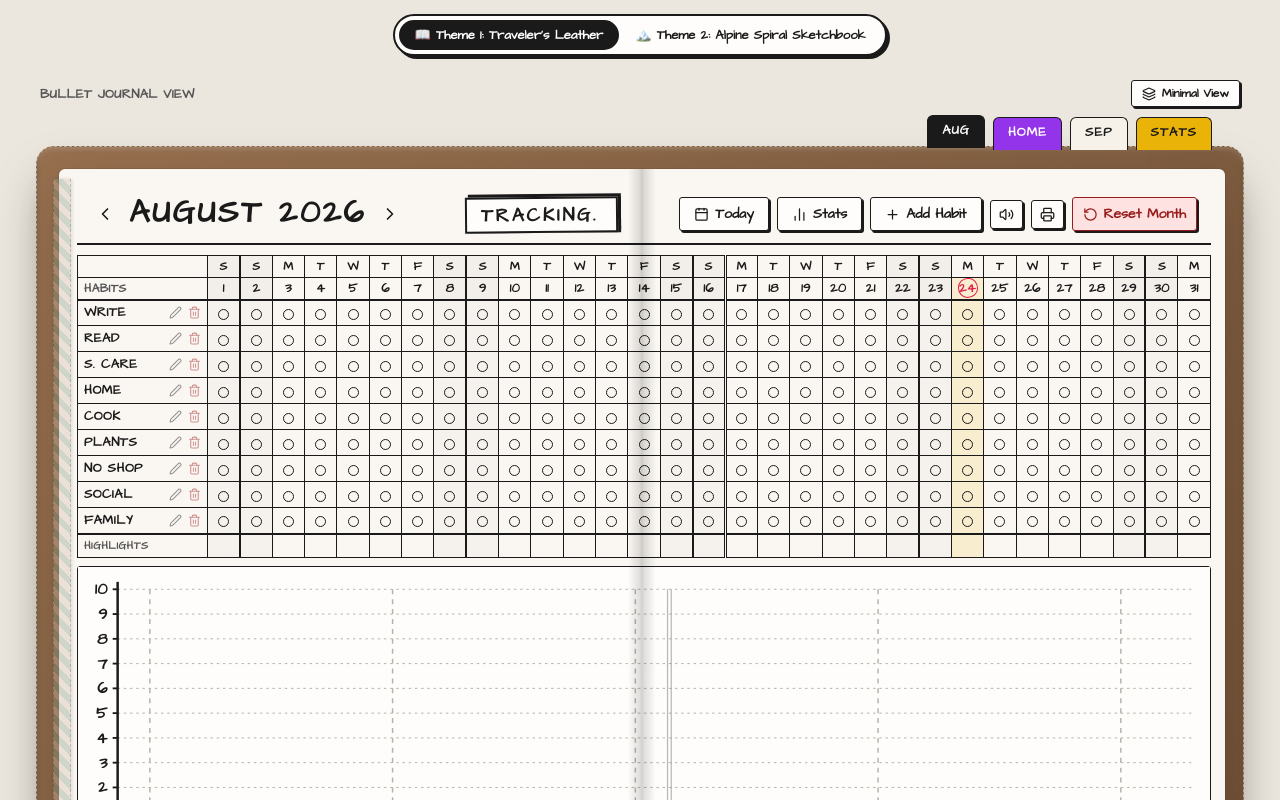
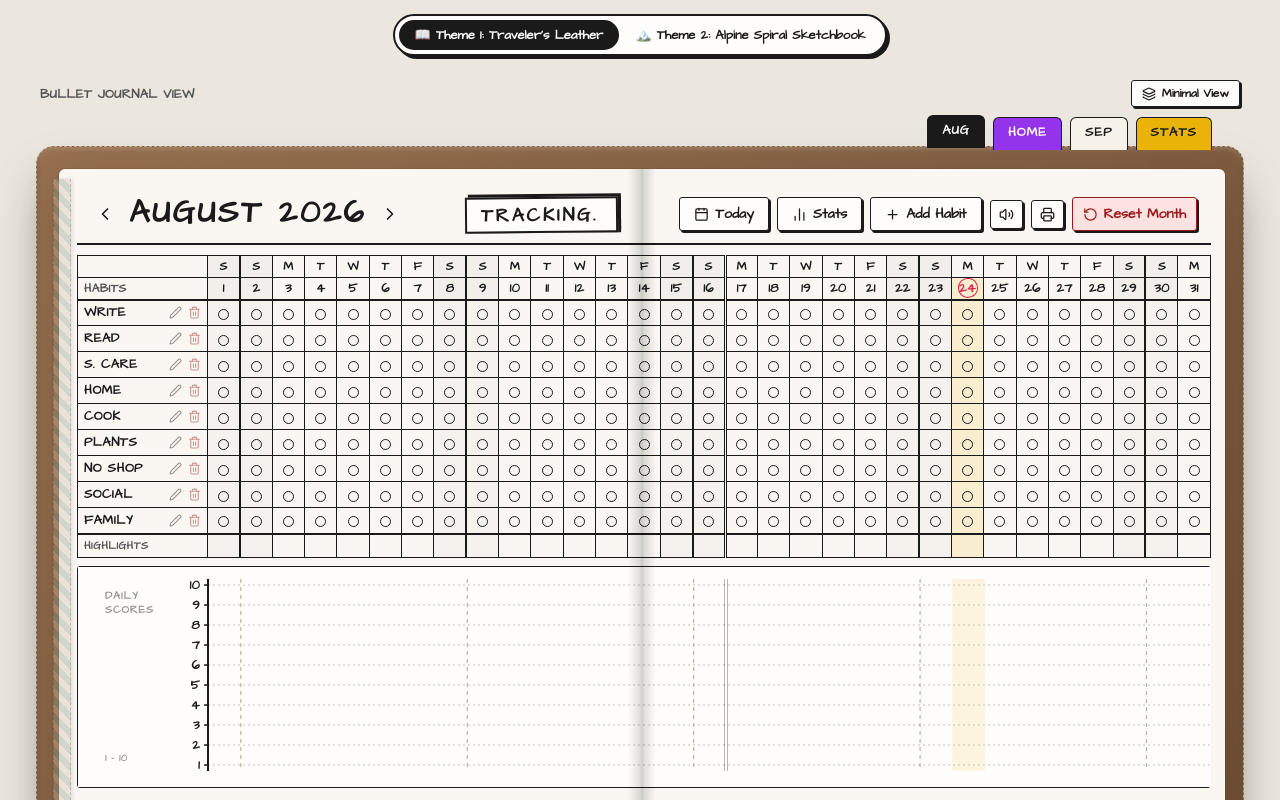
Before and after one commit to jagwalansh/habit-tracker, a Next.js app: page / in a window 1280 px wide. Shown: the top 800 px of the page. Built offline with nearby package versions, Linux system fonts and the light colour scheme.

Commit message:
fix: align metric chart points and grid with monthly habit calendar date columns

```diff
--- a/components/MetricChart.tsx
+++ b/components/MetricChart.tsx
@@ -1,6 +1,6 @@
 'use client';
 
-import React, { useState } from 'react';
+import React, { useState, useEffect, useCallback, useRef } from 'react';
 import { DayMetric } from '../lib/types';
 import { DayInfo } from '../lib/utils';
 import { Edit3 } from 'lucide-react';
@@ -24,23 +24,164 @@ export const MetricChart: React.FC<MetricChartProps> = ({
   const [hoveredDay, setHoveredDay] = useState<number | null>(null);
   const [hoveredY, setHoveredY] = useState<number | null>(null);
 
+  const scrollContainerRef = useRef<HTMLDivElement>(null);
+  const containerRef = useRef<HTMLDivElement>(null);
+
   const numDays = days.length;
   const spineDayThreshold = Math.ceil(numDays / 2);
 
   // SVG coordinate dimensions
   const chartHeight = 220;
-  const paddingLeft = 32;
-  const paddingRight = 14;
   const paddingTop = 18;
   const paddingBottom = 22;
 
+  const minChartWidth = 130 + numDays * 26;
+  const [chartWidth, setChartWidth] = useState<number>(() => Math.max(minChartWidth, 936));
+  const [habitColWidth, setHabitColWidth] = useState<number>(130);
+  const [dayPositions, setDayPositions] = useState<Record<number, number>>({});
+  const [weekBounds, setWeekBounds] = useState<Record<number, number>>({});
+  const [spineX, setSpineX] = useState<number | null>(null);
+
   const yLevels = [10, 9, 8, 7, 6, 5, 4, 3, 2, 1];
 
+  // Measure table DOM column positions to achieve pixel-perfect alignment
+  const updateAlignment = useCallback(() => {
+    if (!containerRef.current) return;
+    const chartRect = containerRef.current.getBoundingClientRect();
+    if (chartRect.width > 0) {
+      setChartWidth(chartRect.width);
+    }
+
+    const table = document.getElementById('habit-matrix-table');
+    if (!table) return;
+
+    const nameCol = table.querySelector('.habit-name-col');
+    if (nameCol) {
+      const nameRect = nameCol.getBoundingClientRect();
+      if (nameRect.width > 0) {
+        setHabitColWidth(nameRect.width);
+      }
+    }
+
+    const centers: Record<number, number> = {};
+    const wBounds: Record<number, number> = {};
+    let sX: number | null = null;
+
+    days.forEach((d) => {
+      const th = table.querySelector(`[data-day-col="${d.dayNumber}"]`);
+      if (th) {
+        const thRect = th.getBoundingClientRect();
+        // Distance from chart's left edge to column center
+        const center = thRect.left - chartRect.left + thRect.width / 2;
+        centers[d.dayNumber] = center;
+
+        if (d.dayOfWeekIndex === 6) {
+          wBounds[d.dayNumber] = thRect.right - chartRect.left;
+        }
+        if (d.dayNumber === spineDayThreshold) {
+          sX = thRect.right - chartRect.left;
+        }
+      }
+    });
+
+    if (Object.keys(centers).length > 0) {
+      setDayPositions(centers);
+    }
+    if (Object.keys(wBounds).length > 0) {
+      setWeekBounds(wBounds);
+    }
+    if (sX !== null) {
+      setSpineX(sX);
+    }
+  }, [days, spineDayThreshold]);
+
+  // Keep alignment synced on mount, resize, and DOM updates
+  useEffect(() => {
+    updateAlignment();
+    const timer1 = setTimeout(updateAlignment, 50);
+    const timer2 = setTimeout(updateAlignment, 200);
+
+    const handleResize = () => {
+      updateAlignment();
+    };
+    window.addEventListener('resize', handleResize);
+
+    let ro: ResizeObserver | null = null;
+    if (typeof ResizeObserver !== 'undefined' && containerRef.current) {
+      ro = new ResizeObserver(() => updateAlignment());
+      ro.observe(containerRef.current);
+      const table = document.getElementById('habit-matrix-table');
+      if (table) ro.observe(table);
+    }
+
+    return () => {
+      clearTimeout(timer1);
+      clearTimeout(timer2);
+      window.removeEventListener('resize', handleResize);
+      ro?.disconnect();
+    };
+  }, [updateAlignment]);
+
+  // Synchronize horizontal scrolling between habit grid and metric chart
+  useEffect(() => {
+    const chartScroll = scrollContainerRef.current;
+    const gridScroll = document.getElementById('habit-grid-scroll-container');
+    if (!chartScroll || !gridScroll) return;
+
+    let isSyncingChart = false;
+    let isSyncingGrid = false;
+
+    const onGridScroll = () => {
+      if (isSyncingGrid) return;
+      isSyncingChart = true;
+      chartScroll.scrollLeft = gridScroll.scrollLeft;
+      requestAnimationFrame(() => {
+        isSyncingChart = false;
+      });
+    };
+
+    const onChartScroll = () => {
+      if (isSyncingChart) return;
+      isSyncingGrid = true;
+      gridScroll.scrollLeft = chartScroll.scrollLeft;
+      requestAnimationFrame(() => {
+        isSyncingGrid = false;
+      });
+    };
+
+    gridScroll.addEventListener('scroll', onGridScroll, { passive: true });
+    chartScroll.addEventListener('scroll', onChartScroll, { passive: true });
+
+    return () => {
+      gridScroll.removeEventListener('scroll', onGridScroll);
+      chartScroll.removeEventListener('scroll', onChartScroll);
+    };
+  }, []);
+
   // Helper to calculate X and Y coordinates
-  const getX = (dayNumber: number, totalWidth: number) => {
-    const availableWidth = totalWidth - paddingLeft - paddingRight;
-    const colWidth = availableWidth / numDays;
-    return paddingLeft + (dayNumber - 0.5) * colWidth;
+  const getColWidth = () => {
+    const avail = chartWidth - habitColWidth;
+    return avail / numDays;
+  };
+
+  const getDayX = (dayNumber: number) => {
+    if (dayPositions[dayNumber] != null) {
+      return dayPositions[dayNumber];
+    }
+    const colWidth = getColWidth();
+    return habitColWidth + (dayNumber - 0.5) * colWidth;
+  };
+
+  const getSpineDividerX = () => {
+    if (spineX != null) return spineX;
+    const colWidth = getColWidth();
+    return habitColWidth + spineDayThreshold * colWidth;
+  };
+
+  const getWeekDividerX = (dayNumber: number) => {
+    if (weekBounds[dayNumber] != null) return weekBounds[dayNumber];
+    const colWidth = getColWidth();
+    return habitColWidth + dayNumber * colWidth;
   };
 
   const getY = (value: number) => {
@@ -51,14 +192,14 @@ export const MetricChart: React.FC<MetricChartProps> = ({
   };
 
   // Build SVG path string for a metric
-  const buildPath = (metricKey: 'mood' | 'stress' | 'sleep', totalWidth: number) => {
+  const buildPath = (metricKey: 'mood' | 'stress' | 'sleep') => {
     const points: { x: number; y: number; day: number; val: number }[] = [];
 
     days.forEach((d) => {
       const val = metrics[d.dayNumber]?.[metricKey];
       if (val != null && val >= 1 && val <= 10) {
         points.push({
-          x: getX(d.dayNumber, totalWidth),
+          x: getDayX(d.dayNumber),
           y: getY(val),
           day: d.dayNumber,
           val,
@@ -76,24 +217,32 @@ export const MetricChart: React.FC<MetricChartProps> = ({
     return { path: pathStr, points };
   };
 
-  // Reference SVG viewBox width
-  const svgWidth = Math.max(760, numDays * 28 + paddingLeft + paddingRight);
-
-  const moodData = buildPath('mood', svgWidth);
-  const stressData = buildPath('stress', svgWidth);
-  const sleepData = buildPath('sleep', svgWidth);
+  const moodData = buildPath('mood');
+  const stressData = buildPath('stress');
+  const sleepData = buildPath('sleep');
 
   const handleSvgClick = (e: React.MouseEvent<SVGSVGElement>) => {
     const rect = e.currentTarget.getBoundingClientRect();
-    const clickX = ((e.clientX - rect.left) / rect.width) * svgWidth;
-    const clickY = ((e.clientY - rect.top) / rect.height) * chartHeight;
+    const clickX = e.clientX - rect.left;
+    const clickY = e.clientY - rect.top;
+
+    // Check if clicked in left margin (Y-axis label area)
+    if (clickX < habitColWidth - 10) {
+      onOpenMetricModal(hoveredDay || 1);
+      return;
+    }
 
     // Find closest day
-    const availableWidth = svgWidth - paddingLeft - paddingRight;
-    const colWidth = availableWidth / numDays;
-    const relativeX = clickX - paddingLeft;
-    const dayIndex = Math.floor(relativeX / colWidth);
-    const dayNumber = Math.max(1, Math.min(numDays, dayIndex + 1));
+    let closestDay = 1;
+    let minDistance = Infinity;
+    days.forEach((d) => {
+      const dX = getDayX(d.dayNumber);
+      const dist = Math.abs(clickX - dX);
+      if (dist < minDistance) {
+        minDistance = dist;
+        closestDay = d.dayNumber;
+      }
+    });
 
     // Calculate score 1-10 from clickY
     const availableHeight = chartHeight - paddingTop - paddingBottom;
@@ -102,53 +251,75 @@ export const MetricChart: React.FC<MetricChartProps> = ({
     const roundedVal = Math.max(1, Math.min(10, Math.round(rawVal * 2) / 2)); // 0.5 step
 
     if (activePen === 'mood') {
-      onUpdateDayMetric(dayNumber, 'mood', roundedVal);
+      onUpdateDayMetric(closestDay, 'mood', roundedVal);
     } else if (activePen === 'stress') {
-      onUpdateDayMetric(dayNumber, 'stress', roundedVal);
+      onUpdateDayMetric(closestDay, 'stress', roundedVal);
     } else if (activePen === 'sleep') {
-      onUpdateDayMetric(dayNumber, 'sleep', roundedVal);
+      onUpdateDayMetric(closestDay, 'sleep', roundedVal);
     } else {
       // If 'all' is active, open modal for full day score adjustment
-      onOpenMetricModal(dayNumber);
+      onOpenMetricModal(closestDay);
     }
   };
 
   return (
     <div style={{ position: 'relative', marginTop: '4px' }}>
       {/* Scrollable Container */}
-      <div className="table-scroll-container">
-        <div style={{
-          minWidth: `${svgWidth}px`,
+      <div className="table-scroll-container" ref={scrollContainerRef} id="metric-chart-scroll-container">
+        <div
+          ref={containerRef}
+          style={{
+            minWidth: `${minChartWidth}px`,
             position: 'relative',
             backgroundColor: 'var(--paper-card)',
             border: '1.5px solid var(--ink-black)',
             borderRadius: '3px',
-        }}>
+          }}
+        >
           {/* SVG Canvas for Multi-line Chart */}
           <svg
-            viewBox={`0 0 ${svgWidth} ${chartHeight}`}
-            style={{ width: '100%', height: 'auto', display: 'block', cursor: 'crosshair' }}
+            viewBox={`0 0 ${chartWidth} ${chartHeight}`}
+            style={{ width: `${chartWidth}px`, height: `${chartHeight}px`, display: 'block', cursor: 'crosshair' }}
             onClick={handleSvgClick}
           >
             {/* Background Canvas */}
-            <rect width={svgWidth} height={chartHeight} fill="var(--paper-card)" />
+            <rect width={chartWidth} height={chartHeight} fill="var(--paper-card)" />
+
+            {/* Today's Column Highlight - perfectly aligned with Today column in calendar above */}
+            {days.map((d) => {
+              if (!d.isToday) return null;
+              const cW = getColWidth();
+              const x = getDayX(d.dayNumber) - cW / 2;
+              return (
+                <rect
+                  key="today-highlight-metric"
+                  x={x}
+                  y={paddingTop - 6}
+                  width={cW}
+                  height={chartHeight - paddingTop - paddingBottom + 12}
+                  fill="rgba(234, 179, 8, 0.12)"
+                />
+              );
+            })}
 
             {/* Y-Axis Guidelines & Numbers (10 to 1) */}
             {yLevels.map((lvl) => {
               const y = getY(lvl);
               return (
                 <g key={`y-${lvl}`}>
+                  {/* Dashed line extending across day columns */}
                   <line
-                    x1={paddingLeft}
+                    x1={habitColWidth}
                     y1={y}
-                    x2={svgWidth - paddingRight}
+                    x2={chartWidth - 2}
                     y2={y}
                     stroke="var(--paper-dot)"
                     strokeWidth="0.8"
                     strokeDasharray="2,3"
                   />
+                  {/* Number label right-aligned to baseline */}
                   <text
-                    x={paddingLeft - 8}
+                    x={habitColWidth - 8}
                     y={y + 4}
                     textAnchor="end"
                     fill="var(--ink-black)"
@@ -160,9 +331,9 @@ export const MetricChart: React.FC<MetricChartProps> = ({
                   </text>
                   {/* Tick mark */}
                   <line
-                    x1={paddingLeft - 4}
+                    x1={habitColWidth - 4}
                     y1={y}
-                    x2={paddingLeft}
+                    x2={habitColWidth}
                     y2={y}
                     stroke="var(--ink-black)"
                     strokeWidth="1.5"
@@ -171,63 +342,97 @@ export const MetricChart: React.FC<MetricChartProps> = ({
               );
             })}
 
-            {/* Y-Axis Baseline */}
+            {/* Y-Axis Baseline - exactly aligned with habit column separator */}
             <line
-              x1={paddingLeft}
+              x1={habitColWidth}
               y1={paddingTop - 6}
-              x2={paddingLeft}
+              x2={habitColWidth}
               y2={chartHeight - paddingBottom + 6}
               stroke="var(--ink-black)"
               strokeWidth="2"
             />
 
+            {/* Left Margin Habit Column Decor (authentic bullet journal style) */}
+            <g opacity="0.6">
+              <text
+                x={Math.max(14, (habitColWidth - 76) / 2)}
+                y={paddingTop + 14}
+                fill="var(--ink-muted)"
+                fontFamily="var(--font-primary)"
+                fontSize="11px"
+                fontWeight="700"
+                letterSpacing="0.08em"
+              >
+                DAILY
+              </text>
+              <text
+                x={Math.max(14, (habitColWidth - 76) / 2)}
+                y={paddingTop + 28}
+                fill="var(--ink-muted)"
+                fontFamily="var(--font-primary)"
+                fontSize="11px"
+                fontWeight="700"
+                letterSpacing="0.08em"
+              >
+                SCORES
+              </text>
+              <text
+                x={Math.max(14, (habitColWidth - 76) / 2)}
+                y={chartHeight - paddingBottom - 4}
+                fill="var(--ink-muted)"
+                fontFamily="var(--font-primary)"
+                fontSize="10px"
+                fontWeight="600"
+                letterSpacing="0.04em"
+              >
+                1 – 10
+              </text>
+            </g>
+
             {/* Vertical Week Dividers & Spine Crease */}
-            {days.map((d) => {
-              const x = getX(d.dayNumber, svgWidth);
-              const isSpine = d.dayNumber === spineDayThreshold;
-              const isWeekEnd = d.dayOfWeekIndex === 6;
-
-              if (isSpine) {
+            {/* Spine Crease */}
+            {(() => {
+              const sX = getSpineDividerX();
               return (
-                  <g key={`spine-${d.dayNumber}`}>
+                <g key="spine-crease-lines">
                   <line
-                      x1={x + 10}
-                      y1={paddingTop}
-                      x2={x + 10}
-                      y2={chartHeight - paddingBottom}
+                    x1={sX - 1.5}
+                    y1={paddingTop - 6}
+                    x2={sX - 1.5}
+                    y2={chartHeight - paddingBottom + 6}
                     stroke="var(--ink-black)"
                     strokeWidth="1"
                     opacity="0.3"
                   />
                   <line
-                      x1={x + 13}
-                      y1={paddingTop}
-                      x2={x + 13}
-                      y2={chartHeight - paddingBottom}
+                    x1={sX + 1.5}
+                    y1={paddingTop - 6}
+                    x2={sX + 1.5}
+                    y2={chartHeight - paddingBottom + 6}
                     stroke="var(--ink-black)"
                     strokeWidth="1"
                     opacity="0.3"
                   />
                 </g>
               );
-              }
+            })()}
 
-              if (isWeekEnd) {
+            {/* Week Dividers */}
+            {days.map((d) => {
+              if (d.dayOfWeekIndex !== 6 || d.dayNumber === numDays) return null;
+              const wX = getWeekDividerX(d.dayNumber);
               return (
                 <line
                   key={`week-${d.dayNumber}`}
-                    x1={x + 12}
-                    y1={paddingTop}
-                    x2={x + 12}
-                    y2={chartHeight - paddingBottom}
+                  x1={wX}
+                  y1={paddingTop - 6}
+                  x2={wX}
+                  y2={chartHeight - paddingBottom + 6}
                   stroke="var(--paper-dot)"
                   strokeWidth="1.2"
                   strokeDasharray="4,4"
                 />
               );
-              }
-
-              return null;
             })}
 
             {/* Chart Lines with Ink Gel Pen Stroke Styling */}
@@ -346,10 +551,10 @@ export const MetricChart: React.FC<MetricChartProps> = ({
             {/* Hovered Day Indicator Column (Vertical) */}
             {hoveredDay && (
               <line
-                x1={getX(hoveredDay, svgWidth)}
-                y1={paddingTop}
-                x2={getX(hoveredDay, svgWidth)}
-                y2={chartHeight - paddingBottom}
+                x1={getDayX(hoveredDay)}
+                y1={paddingTop - 6}
+                x2={getDayX(hoveredDay)}
+                y2={chartHeight - paddingBottom + 6}
                 stroke="var(--ink-black)"
                 strokeWidth="1.2"
                 strokeDasharray="2,2"
@@ -360,9 +565,9 @@ export const MetricChart: React.FC<MetricChartProps> = ({
             {/* Hovered Indicator Row (Horizontal) */}
             {hoveredY !== null && (
               <line
-                x1={paddingLeft}
+                x1={habitColWidth}
                 y1={hoveredY}
-                x2={svgWidth - paddingRight}
+                x2={chartWidth - 2}
                 y2={hoveredY}
                 stroke="var(--ink-black)"
                 strokeWidth="1.2"
```
Also changed, not shown: components/HabitGrid.tsx (+10 -3 lines). Lines whose indentation alone changed are shown as unchanged.
